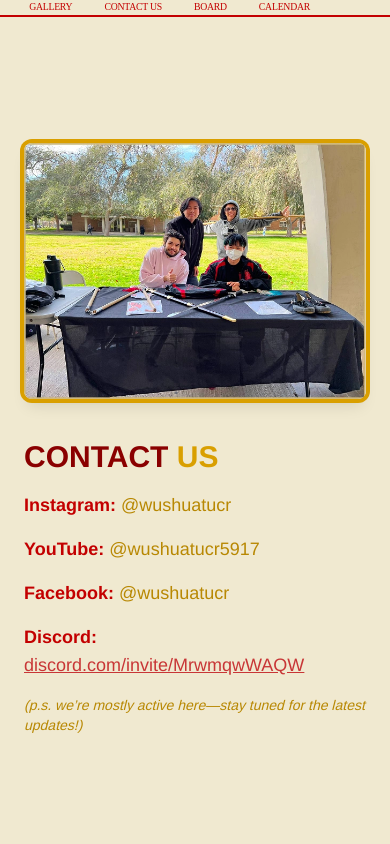
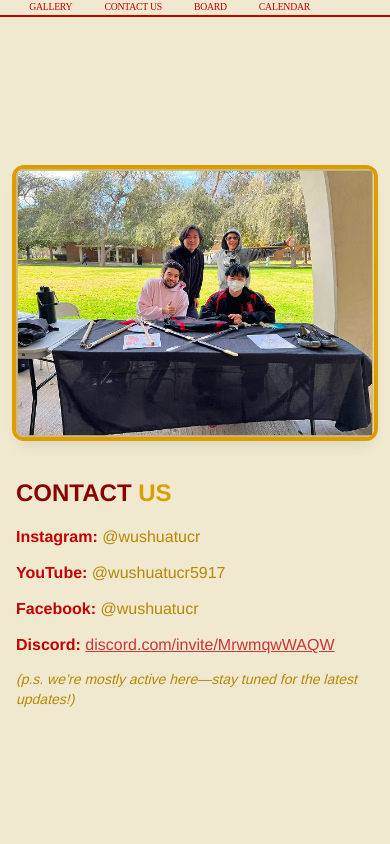
Before and after one commit to acm-ucr/wushu-website, a Next.js app: page / in a window 390 px wide. Shown: the top 844 px of the page. Built offline with nearby package versions, Linux system fonts and the light colour scheme; a web font is replaced by a local one.

Commit message:
Update ContactUs.tsx

```diff
--- a/src/components/contact/ContactUs.tsx
+++ b/src/components/contact/ContactUs.tsx
@@ -3,38 +3,40 @@ import Link from "next/link";
 
 const ContactUs = () => {
   return (
-    <div className="bg-wushu-cream flex w-full flex-col items-center justify-center gap-10 px-6 py-10 md:flex-row md:px-20">
-      {}
+    <div className="bg-wushu-cream flex flex-col items-center justify-center gap-10 px-4 py-10 md:flex-row md:px-20">
       <div className="w-full md:w-1/2">
+        <div className="w-full">
           <Image
             src="/images/contact_us/contact_us.webp"
             alt="Wushu Club Contact"
-          className="ring-wushu-gold-200 h-auto w-full rounded-lg shadow-lg ring-4"
             width={600}
             height={400}
+            className="w-full h-auto rounded-lg shadow-lg ring-4 ring-wushu-gold-200"
+            sizes="(max-width: 768px) 100vw, 50vw"
+            priority
           />
         </div>
+      </div>
 
-      {}
-      <div className="text-wushu-gold-100 w-full md:w-1/2">
-        <h2 className="text-wushu-red-200 mb-4 text-3xl font-bold md:text-4xl">
+      <div className="w-full md:w-1/2 text-wushu-gold-100">
+        <h2 className="mb-4 text-2xl font-bold text-wushu-red-200 md:text-4xl">
           CONTACT <span className="text-wushu-gold-200">US</span>
         </h2>
-        <div className="space-y-4 text-lg">
+        <div className="space-y-3 text-base md:text-lg">
           <p>
-            <span className="text-wushu-red-100 font-semibold">Instagram:</span>{" "}
+            <span className="font-semibold text-wushu-red-100">Instagram:</span>{" "}
             @wushuatucr
           </p>
           <p>
-            <span className="text-wushu-red-100 font-semibold">YouTube:</span>{" "}
+            <span className="font-semibold text-wushu-red-100">YouTube:</span>{" "}
             @wushuatucr5917
           </p>
           <p>
-            <span className="text-wushu-red-100 font-semibold">Facebook:</span>{" "}
+            <span className="font-semibold text-wushu-red-100">Facebook:</span>{" "}
             @wushuatucr
           </p>
           <p>
-            <span className="text-wushu-red-100 font-semibold">Discord:</span>{" "}
+            <span className="font-semibold text-wushu-red-100">Discord:</span>{" "}
             <Link
               href="https://discord.com/invite/MrwmqwWAQW"
               target="_blank"
@@ -44,7 +46,7 @@ const ContactUs = () => {
               discord.com/invite/MrwmqwWAQW
             </Link>
           </p>
-          <p className="text-wushu-gold-100 text-sm italic">
+          <p className="text-sm italic text-wushu-gold-100">
             (p.s. we’re mostly active here—stay tuned for the latest updates!)
           </p>
         </div>
```
Lines whose indentation alone changed are shown as unchanged.
